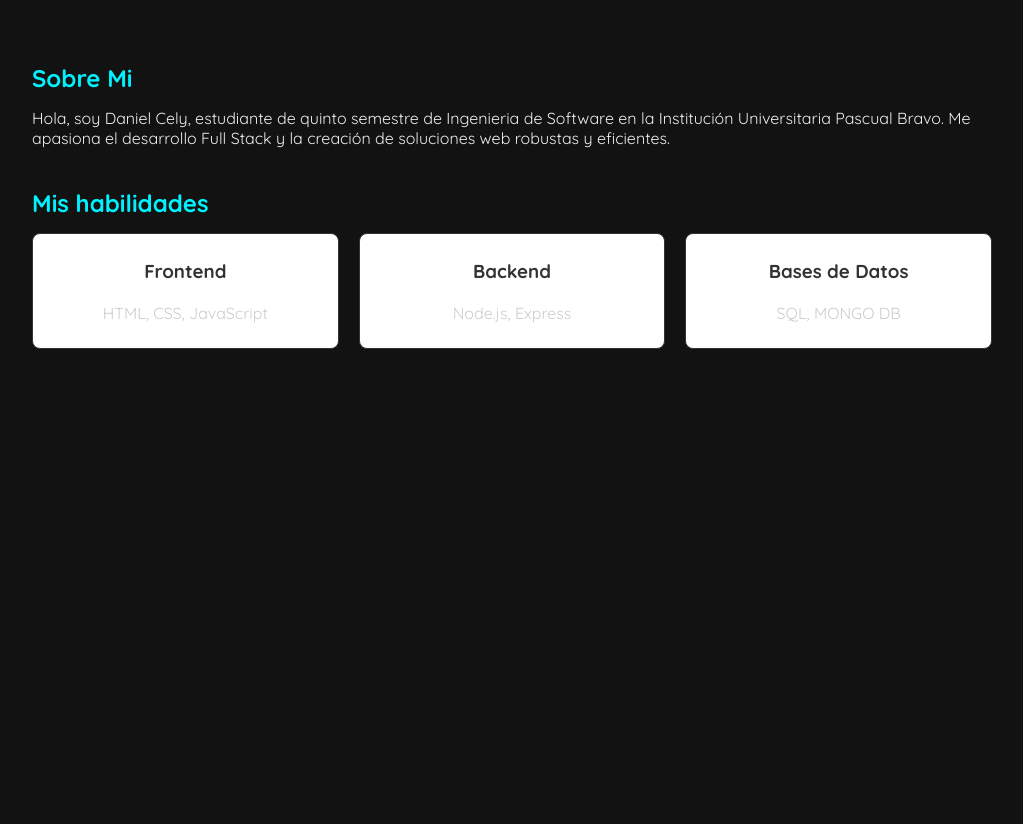
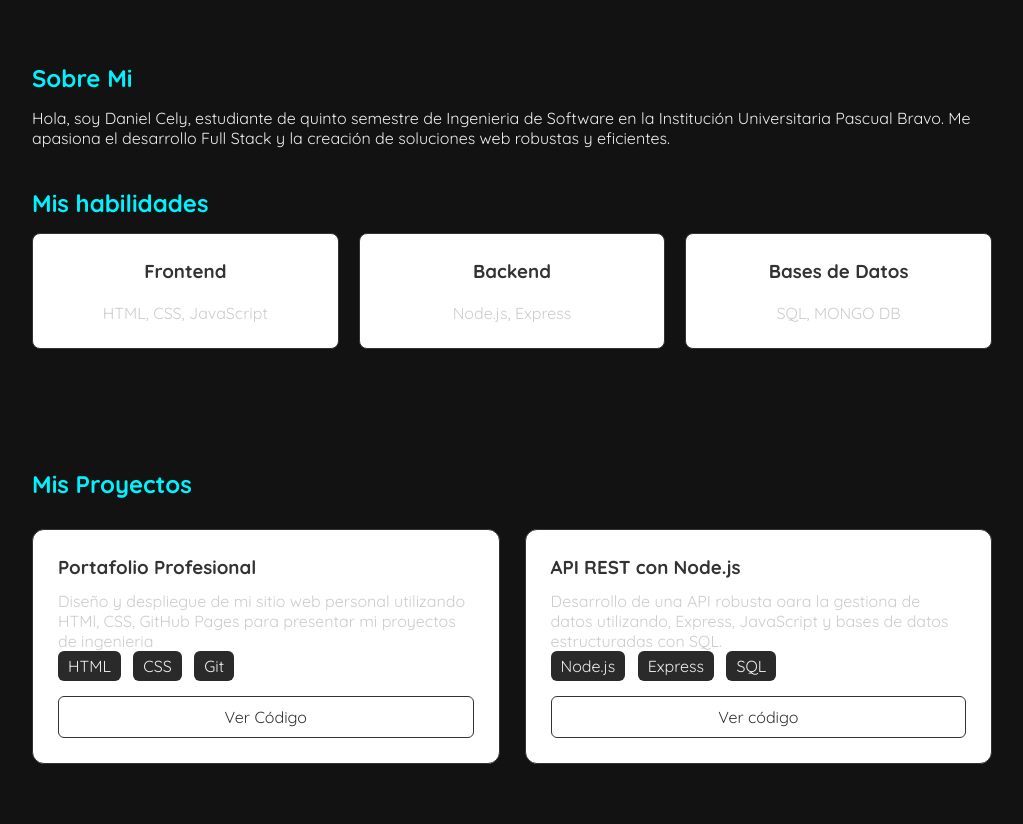
Before and after one commit to andresssRoldan/portfolio, a plain HTML site: page index.html in a window 1280 px wide. Shown: the part 577-1401 px from the top of the page, without its empty margins (128-1151 px from the left). Before the commit the page ends 986 px from the top, so only its background shows below. Drawn offline with Linux system fonts and the light colour scheme.

Commit message:
Add files via upload

```diff
--- a/css/home.css
+++ b/css/home.css
@@ -92,3 +92,68 @@ header nav ul li a{
 .skill-card p{
     color: #ccc;
 }
+
+
+/**************************** SECCION PROYECTOS ****************/
+.proyectos{
+    padding: 60px 20px;
+    max-width: 1000px;
+    margin: 0 auto;
+}
+.proyectos h2{
+    color: #00f2fe;
+    margin-bottom: 30px;
+}
+.grid-proyectos{
+    display: grid;
+    grid-template-columns: repeat(2, 1fr);
+    gap: 25px;
+}
+.proyecto-card{
+    background-color: #fff;
+    border: 1px solid #333;
+    border-radius: 12px;
+    padding: 25px;
+    transition: transform 0.3s ease, box-shadow 0.3s ease, border-color 0.3s ease; /* transicion**/
+
+}
+
+/******* EFECTO HOVER PARTE 2: Qué pasa cuando pasas el mouse ******/
+.proyecto-card:hover{
+    transform: translate(-8px);/*eleva la tarjeta sutilmente hacia arriba*/
+    border: 2px solid;
+    border-color: #00f2fe;
+    box-shadow: 0 10px 20px rgba(0, 242,254, 0.15 );
+}
+.proyecto-info h3{
+    color: #333;
+    margin-bottom: 12px;
+}
+.proyecto-info p{
+    color: #ccc;
+}
+.tag{
+    background-color: #2a2a2a;
+    padding: 5px 10px;
+    border-radius:6px;
+    font-size: 0.8 rem;
+    margin-right: 8px;
+    display: inline-block;
+    margin-bottom: 15px;
+}
+.btn-proyecto{
+    display: block;
+    text-align: center;
+    background: transparent;
+    color: #333;
+    border: 1px solid #333;
+    padding: 10px;
+    border-radius: 6px;
+    text-decoration: none;
+    font-size: 0.9 rem;
+    transition: background 0.3s, color 0.3s;
+}
+.btn-proyecto:hover {
+    background: #333;
+    color: #fff;
+}
--- a/index.html
+++ b/index.html
@@ -20,19 +20,22 @@
         </nav>
     </header>
     <main>
+
         <section class="hero">
             <h1>Daniel Cely</h1>
             <h2>Software Engineering Student & Full-Stack Developer</h2>
             <p>Bienvenido a mi portafolio profesional. Aquí puedes ver mis proyectos y habilidades.</p>
             <a href="#contacto" class="btn-contacto">Contáctame</a>
         </section>
+
+
         <section class="sobre-mi">
             <div class="contenedor-bio">
                 <h2>Sobre Mi</h2>
                 <p>Hola, soy Daniel Cely, estudiante de quinto semestre de Ingenieria de Software en la Institución     Universitaria Pascual Bravo. Me apasiona el desarrollo Full Stack y la creación de soluciones web robustas y eficientes.
                 </p>
             </div>
-
+            <!---   Tarjeta de mis Habilidades-->
             <div class="contenedor-skills">
                 <h2>Mis habilidades</h2>
                 <div class="grid-skills">
@@ -52,6 +55,37 @@
             </div>
         </section>
 
+        <section class="proyectos">
+            <h2>Mis Proyectos</h2>
+            <!----   Tarjeta Proyecto #1  -->
+            <div class="grid-proyectos">
+                <div class="proyecto-card">
+                    <div class="proyecto-info">
+                        <h3>Portafolio Profesional</h3>
+                        <p>Diseño y despliegue de mi sitio web personal utilizando HTMl, CSS, GitHub Pages para presentar mi proyectos de ingenieria</p>
+                        <span class="tag">HTML</span>
+                        <span class="tag">CSS</span>
+                        <span class="tag">Git</span>
+                        <a href="#" class="btn-proyecto">Ver Código</a>
+                    </div>
+                </div>
+
+              <!---   Tarjeta Proyecto #2  -->
+                <div class="proyecto-card">
+                    <div class="proyecto-info">
+                        <h3>API REST con Node.js</h3>
+                        <p>Desarrollo de una API robusta oara la gestiona de datos utilizando, Express, JavaScript y bases de datos estructuradas con SQL.</p>
+                        <span class="tag">Node.js</span>
+                        <span class="tag">Express</span>
+                        <span class="tag">SQL</span>
+                        <a href="#" class="btn-proyecto">Ver código</a>
+                    </div>
+                </div>
+            </div>
+
+
+        </section>
+
     </main>
 
 </body>
```
